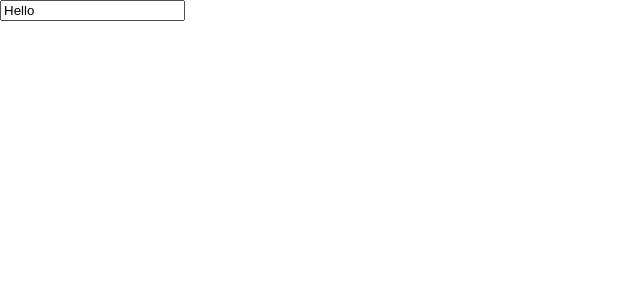
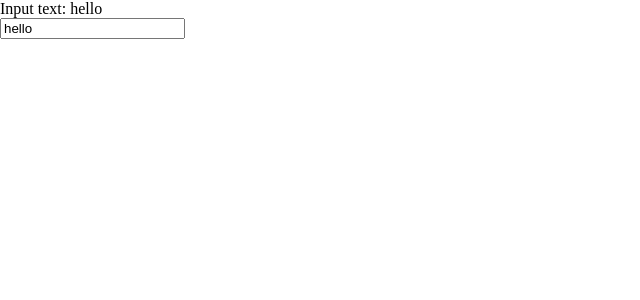
Before and after one commit to wkylin/react-hooks, a React (Create React App) app: page / in a window 1280 px wide. Shown: the top 300 px of the page, without its empty margins (0-640 px from the left). Built offline with nearby package versions, Linux system fonts and the light colour scheme.

Commit message:
react hooks

```diff
--- a/src/App.js
+++ b/src/App.js
@@ -2,14 +2,15 @@
  * @Author: wkylin.w
  * @Date: 2020-08-02 11:34:05
  * @Last Modified by: wkylin.w
- * @Last Modified time: 2020-09-13 17:47:45
+ * @Last Modified time: 2020-09-13 18:39:33
  */
 import './App.css'
 
 import React from 'react'
 
 // import ForwardRefParent from './components/forwardRef/ForwardRefParent'
-import FancyInputParent from 'components/forwardRef/FancyInput'
+// import FancyInputParent from './components/forwardRef/FancyInput'
+import UseInputFieldDemo from './components/customHooks/UseInputFieldDemo'
 
 // import UseForwardRef from './components/useRef/forwardRef'
 // import ContextStateProviderDemo from './components/useState/useContextStateIndex'
@@ -85,7 +86,8 @@ function App() {
 
   return (
     <>
-      <FancyInputParent />
+      <UseInputFieldDemo />
+      {/* <FancyInputParent /> */}
       {/* <ForwardRefParent /> */}
       {/* <ReverseSort /> */}
       {/* <UseContextReducerDemo /> */}
--- /dev/null
+++ b/src/components/customHooks/UseDidMount.js
@@ -0,0 +1,5 @@
+import { useEffect } from 'react'
+
+const useDidMount = (fn) => useEffect(() => fn && fn(), [])
+
+export default useDidMount
--- /dev/null
+++ b/src/components/customHooks/UseInputField.js
@@ -0,0 +1,32 @@
+import { useState } from 'react'
+
+// const useInputField = ({ inputType, initial}) => {
+//   const [value, setValue] = useState(initial)
+
+//   return {
+//     value,
+//     setValue,
+//     resetValue: () => setValue(initial),
+//     bindProps: {
+//       value,
+//       type: inputType,
+//       onChange: (e) => setValue(e.target.value),
+//     },
+//   }
+// }
+
+const useInputField = (initial) => {
+  const [value, setValue] = useState(initial)
+
+  return {
+    value,
+    setValue,
+    resetValue: () => setValue(initial),
+    bindProps: {
+      value,
+      onChange: (e) => setValue(e.target.value),
+    },
+  }
+}
+
+export default useInputField
--- /dev/null
+++ b/src/components/customHooks/UseInputFieldDemo.js
@@ -0,0 +1,18 @@
+import React from 'react'
+
+import useInputField from './UseInputField'
+
+const UseInputFieldDemo = () => {
+  const { value, bindProps } = useInputField('hello')
+
+  return (
+    <div>
+      Input text: {value}
+      <div>
+        <input type="text" {...bindProps} />
+      </div>
+    </div>
+  )
+}
+
+export default UseInputFieldDemo
--- /dev/null
+++ b/src/components/customHooks/UseUnMount.js
@@ -0,0 +1,5 @@
+import { useEffect } from 'react'
+
+const useUnmount = (fn) => useEffect(() => () => fn && fn(), [])
+
+export default useUnmount
```
Also changed, not shown: src/components/customHooks/UseDidUpdate.js (added, +15 -0 lines).
